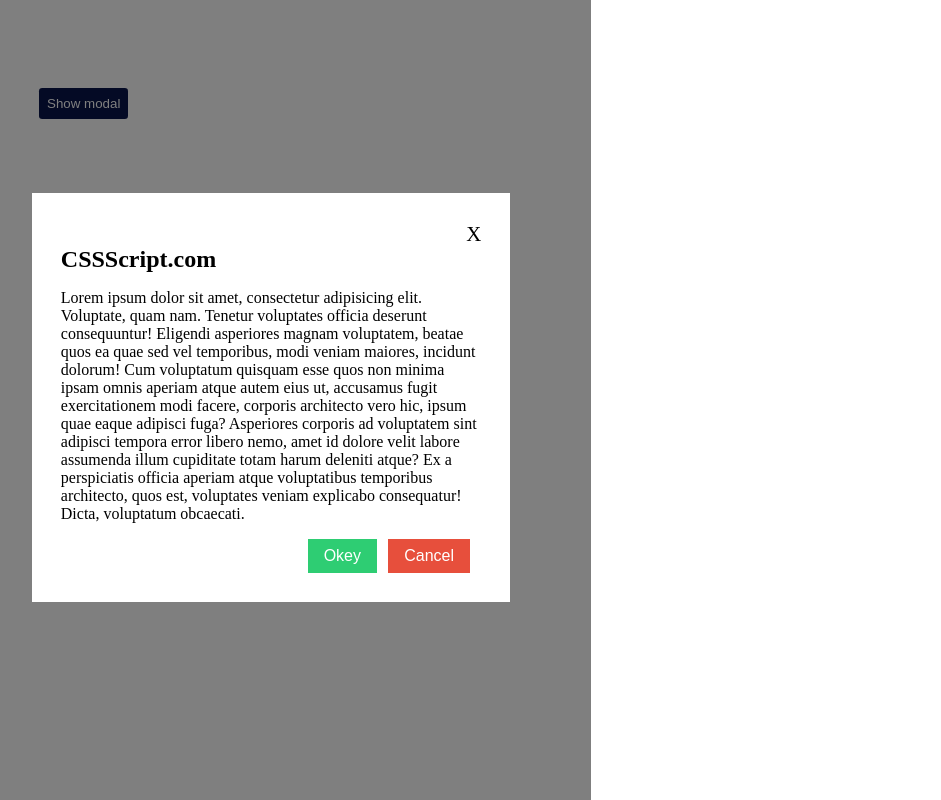
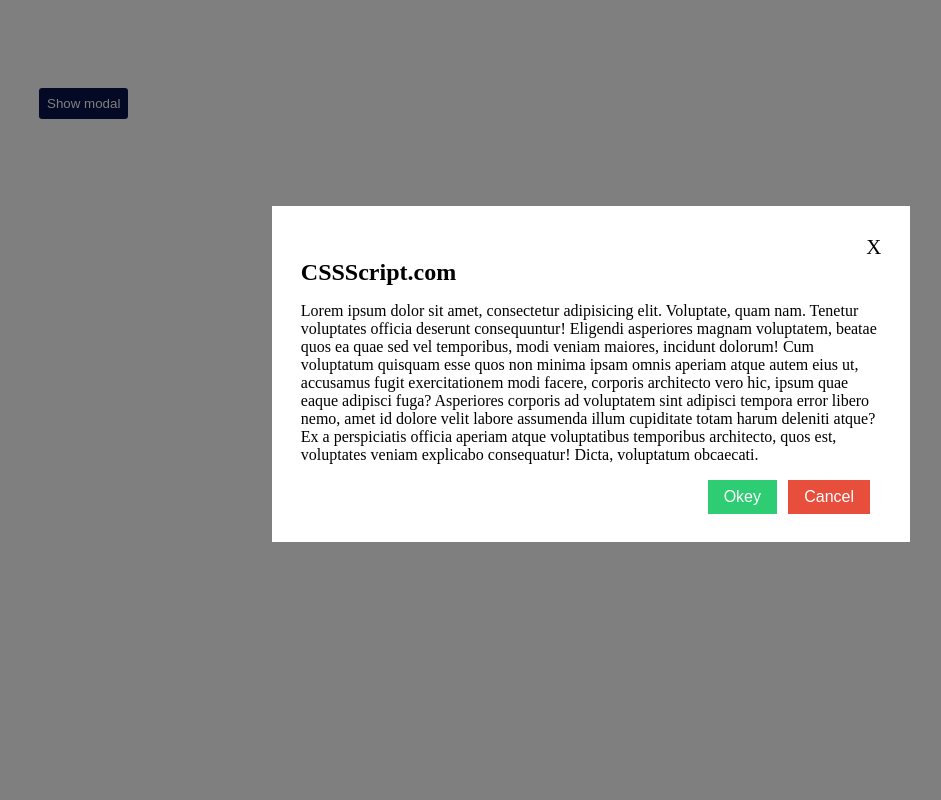
Before and after one commit to antarn88/modal, a plain HTML site: page index.html in a window 1280 px wide. Both pictures are taken after a click on the button "Show modal". Shown: the whole page, without its empty margins (49-990 px from the left). Drawn offline with Linux system fonts and the light colour scheme.

Commit message:
Corrected modal width

```diff
--- a/css/style.css
+++ b/css/style.css
@@ -24,12 +24,11 @@
 	animation: fade-in .3s;
 }
 .modal__popup {
-	margin: 30% auto;
+	margin: 32% auto;
 	border: 1px solid rgba(0, 0, 0, .5);
 	background-color: rgb(255, 255, 255);
 	padding: 1.8rem;
-	min-width: 10rem;
-	max-width: 30rem;
+	width: 100%;
 }
 .modal:not(:focus) {
 	background-color: rgba(0, 0, 0, .5);
@@ -90,7 +89,8 @@
 	}
 }
 @media screen and (min-width: 561px) {
-	.modal {
+	.modal__popup {
+		margin: 16% auto;
 		width: 50%;
 	}
 }
```
